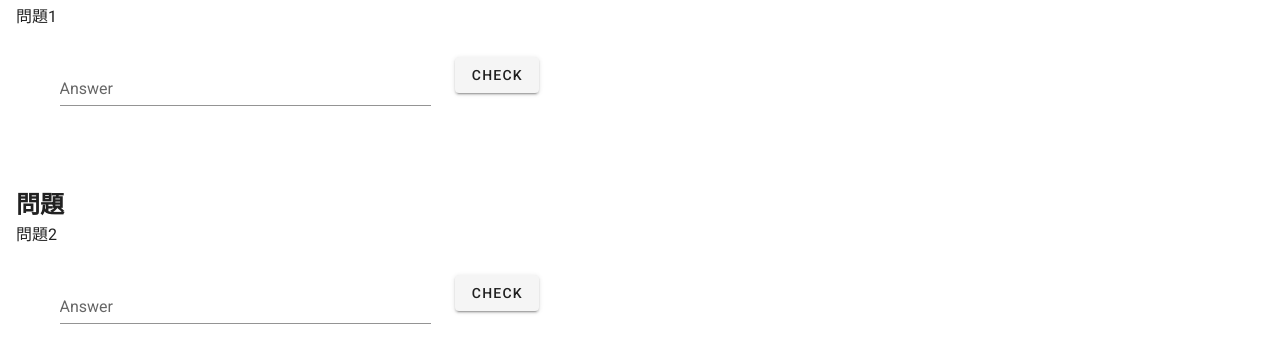
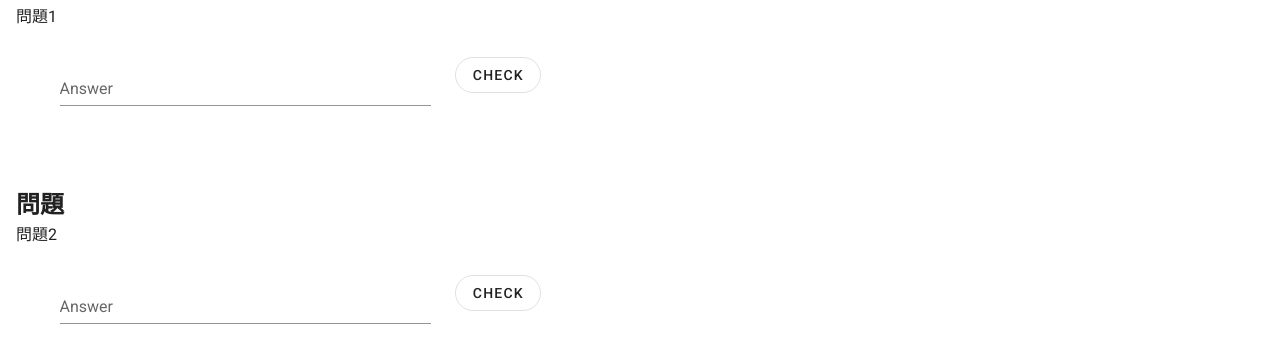
Before and after one commit to aiwaka/memorizing_quiz_app, a Vue app: page /list in a window 1280 px wide. Shown: the part 159-520 px from the top of the page. Built offline with nearby package versions, Linux system fonts and the light colour scheme.

Commit message:
quiz system

```diff
--- a/src/components/QuizBlock.vue
+++ b/src/components/QuizBlock.vue
@@ -1,6 +1,10 @@
 <template>
     <div class="quiz-block">
-        <QuizOneAnswer v-if="quizData.questionType==0" :quizData="quizData"></QuizOneAnswer>
+        <QuizOneAnswer
+            v-if="quizData.questionType==0"
+            :quizData="quizData"
+            v-on:next="next"
+        />
     </div>
 </template>
 
@@ -15,6 +19,13 @@ export default {
            type: Object,
            required: true
         }
+    },
+    methods: {
+        next({correctness}) {
+            this.$emit('next', {
+                correctness
+            })
+        }
     }
 }
 </script>
--- a/src/components/QuizOneAnswer.vue
+++ b/src/components/QuizOneAnswer.vue
@@ -10,7 +10,13 @@
                             <v-text-field label="Answer" v-model="userInput"/>
                         </v-col>
                         <v-col cols="2">
-                            <v-btn v-on:click="check()">Check</v-btn>
+                            <v-btn
+                                rounded
+                                text
+                                outlined
+                                v-on:click="check()"
+                                :disabled="answered"
+                            >Check</v-btn>
                         </v-col>
                     </v-row>
                 </v-container>
@@ -33,6 +39,14 @@
                         </v-card-actions>
                     </v-card>
                 </v-expand-transition>
+                <v-card-actions>
+                    <v-btn
+                        rounded
+                        text
+                        outlined
+                        v-on:click="next()"
+                    >Next</v-btn>
+                </v-card-actions>
             </v-card>
         </v-card>
 
@@ -55,7 +69,19 @@ export default {
            required: true,
        }
    },
+   watch: {
+       // eslint-disable-next-line no-unused-vars
+       quizData(newVal, oldVal) {
+           this.init()
+       }
+   },
    methods: {
+       init() {
+           this.userInput = null
+           this.corrected = false
+           this.revealDesc = false
+           this.answered = false
+       },
        check() {
            this.answered = true
            this.corrected = this.quizData.answer[0] === this.userInput
@@ -64,6 +90,9 @@ export default {
            } else {
                this.revealDesc = true
            }
+       },
+       next() {
+           this.$emit('next', {correctness: this.corrected})
        }
    }
 }
--- a/src/components/QuizResult.vue
+++ b/src/components/QuizResult.vue
@@ -0,0 +1,35 @@
+<template>
+    <div class="quiz-end">
+        <v-card>
+            <v-card-title>終了</v-card-title>
+            <v-card-text>{{correctNum}}問正解！</v-card-text>
+            <v-card-text>もう一度？</v-card-text>
+            <v-card-actions>
+                <v-btn v-on:click="restart()">
+                    スタート
+                </v-btn>
+            </v-card-actions>
+        </v-card>
+    </div>
+</template>
+
+<script>
+export default {
+    components: {
+    },
+    data: () => {
+        return {
+        }
+    },
+    props: {
+        correctNum: {
+            type: Number,
+        }
+    },
+    methods: {
+        restart() {
+            this.$emit('restart')
+        },
+    }
+}
+</script>
--- a/src/components/QuizStart.vue
+++ b/src/components/QuizStart.vue
@@ -10,6 +10,7 @@
                 >{{label.text}}</v-btn>
                 <v-btn class="text-caption" :value="null">No Filter</v-btn>
             </v-btn-toggle>
+            <v-card-text>問題総数：{{maxQuizNum}}</v-card-text>
             <v-slider
                 class="ma-6"
                 v-model="quizNum"
@@ -63,6 +64,7 @@ export default {
                 randomize: this.randomize,
                 filteredQuizSet: this.$store.getters.filteredQuiz,
             })
+            console.log(this.$store.state.quizQueue)
             this.$emit('start')
         },
         changeFilter(id) {
--- a/src/store.js
+++ b/src/store.js
@@ -39,7 +39,8 @@ export default new Vuex.Store({
     quizNum: null,
     randomize: true,
 
-    quizQueue: []
+    quizQueue: [],
+    nextQuiz: null,
   },
   getters: {
     // getterではstateから算出したプロパティを返している.
@@ -55,10 +56,11 @@ export default new Vuex.Store({
     },
     quizQueue(state) {
       return state.quizQueue
-    }
+    },
   },
   mutations: {
     quizInit(state, {quizNum, randomize, filteredQuizSet}) {
+      // 問題数, 乱数を受け取り問題のキューを作る. stateのquizQueueにセットする.
       state.quizNum = quizNum
       state.randomize = randomize
       if (randomize) {
@@ -70,10 +72,11 @@ export default new Vuex.Store({
         }
         Object.assign(state.quizQueue, randomArray.slice(0,quizNum))
       } else {
-        for (let i=0; i<quizNum; i++) {
-          state.quizQueue.push(filteredQuizSet[0])
-        }
+        Object.assign(state.quizQueue, filteredQuizSet.slice(0,quizNum))
       }
+    },
+    popQuiz(state) {
+      state.nextQuiz = state.quizQueue.shift()
     },
     addProblem(state, { question, questionType, answer, description, labelIds }) {
       state.problemData.push({
--- a/src/views/Quiz.vue
+++ b/src/views/Quiz.vue
@@ -5,10 +5,10 @@
       <QuizStart v-on:start="start()"></QuizStart>
     </div>
     <div v-if="status===1">
-      <QuizBlock v-for="(quiz, index) in quizData" :key="index" :quizData="quiz"></QuizBlock>
+      <QuizBlock :quizData="nextQuiz" v-on:next="next"></QuizBlock>
     </div>
     <div v-if="status===2">
-      <QuizResult></QuizResult>
+      <QuizResult :correctNum="correctNum" v-on:restart="restart()"></QuizResult>
     </div>
   </div>
 </template>
@@ -32,11 +32,30 @@ export default {
     computed: {
       quizData() {
         return this.$store.state.quizQueue
+      },
+      nextQuiz() {
+        return this.$store.state.nextQuiz
       }
     },
     methods: {
       start() {
         this.status = 1
+        this.correctNum = 0
+        this.$store.commit('popQuiz')
+      },
+      next(obj) {
+        this.correctNum += obj.correctness ? 1 : 0
+        if (this.quizData.length === 0) {
+          this.end()
+        } else {
+          this.$store.commit('popQuiz')
+        }
+      },
+      end() {
+        this.status = 2
+      },
+      restart() {
+        this.status = 0
       }
     }
 }
```
